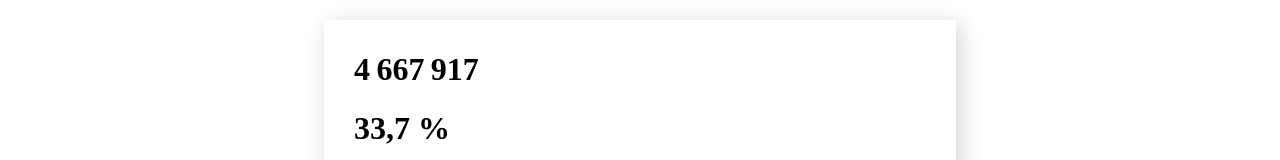
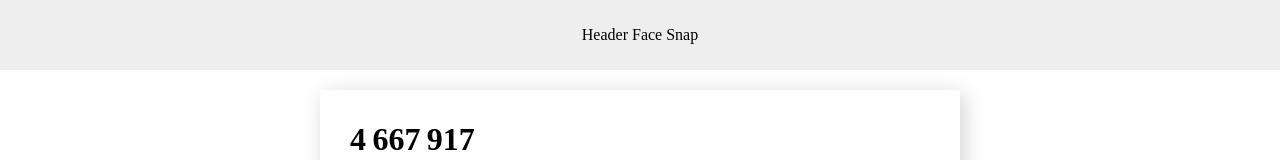
Before and after one commit to rootIbrahima/tpangular1, an Angular app: page / in a window 1280 px wide. Shown: the top 160 px of the page. Built offline with nearby package versions, Linux system fonts and the light colour scheme.

Commit message:
Add header and creat services

```diff
--- a/src/app/app.component.html
+++ b/src/app/app.component.html
@@ -8,5 +8,5 @@
   <app-face-snap [faceSnapUpdate]="item"></app-face-snap>
 
 }-->
-
+<app-header></app-header>
 <app-face-snap-list></app-face-snap-list>
--- a/src/app/app.component.ts
+++ b/src/app/app.component.ts
@@ -4,6 +4,7 @@ import { FaceSnapComponent } from './face-snap/face-snap.component';
 import { FaceSnap } from './models/face-snap';
 import { Title } from '@angular/platform-browser';
 import { FaceSnapListComponent } from './face-snap-list/face-snap-list.component';
+import { HeaderComponent } from './header/header.component';
 
 @Component({
   selector: 'app-root',
@@ -11,8 +12,10 @@ import { FaceSnapListComponent } from './face-snap-list/face-snap-list.component
   // imports: [RouterOutlet],
 
   imports:[
+    HeaderComponent,
     //FaceSnapComponent,
     FaceSnapListComponent
+
   ],
   templateUrl: './app.component.html',
   styleUrl: './app.component.scss'
--- /dev/null
+++ b/src/app/header/header.component.html
@@ -0,0 +1,3 @@
+<div class="header">
+    <p> Header Face Snap</p>
+</div>
--- /dev/null
+++ b/src/app/header/header.component.scss
@@ -0,0 +1,6 @@
+.header {
+    text-align: center;
+    background-color: #EEE;
+    margin-bottom: 20px;
+    padding: 10px;
+  }
--- a/src/styles.scss
+++ b/src/styles.scss
@@ -1 +1,5 @@
 /* You can add global styles to this file, and also import other style files */
+body{
+    margin: 0;
+    padding: 0;
+}
```
Also changed, not shown: src/app/header/header.component.ts (added, +12 -0 lines), src/app/services/face-snaps.service.ts (added, +8 -0 lines).
